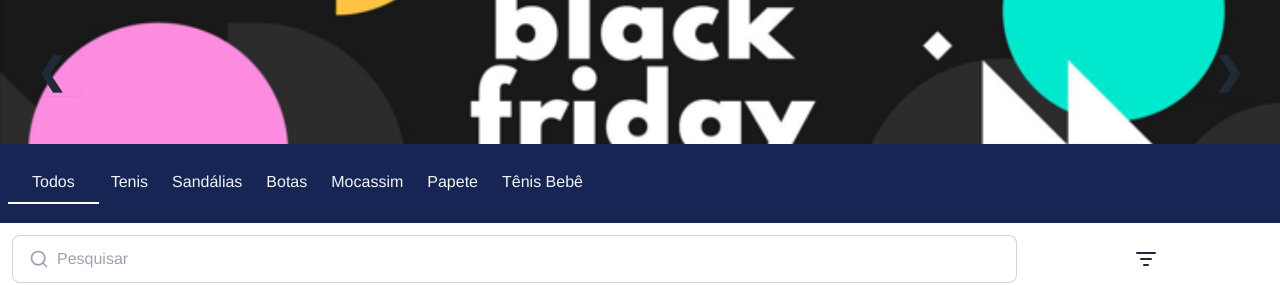
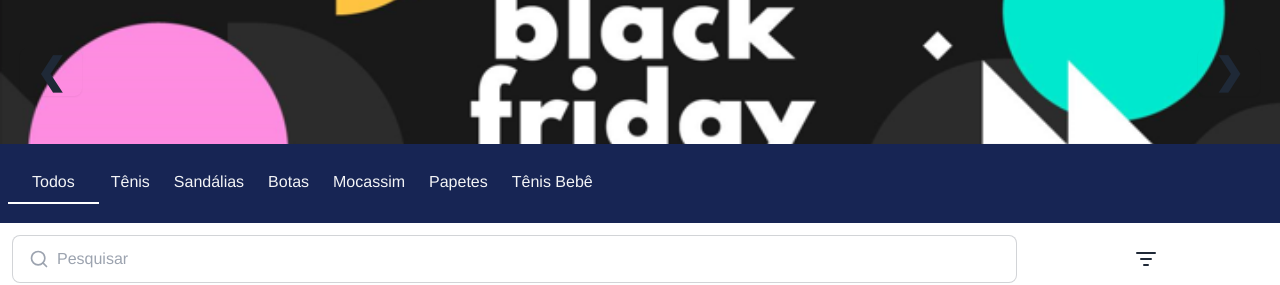
Before and after one commit to diogokimisima/CatalogoLink, a Vue app: page / in a window 1280 px wide. Shown: the top 285 px of the page. Built offline with nearby package versions, Linux system fonts and the light colour scheme.

Commit message:
melhorando o meu toolabr

```diff
--- a/src/components/catalogo/Catalogo.vue
+++ b/src/components/catalogo/Catalogo.vue
@@ -4,7 +4,7 @@
     <div>
         <!-- Card -->
         <div v-if="filteredCatalogo.length === 0" class="text-center mt-5">
-            <h1 class="font-semibold">Nenhuma busca encontrada.</h1>
+            <h1 class="font-semibold">NENHUM PRODUTO ENCONTRADO.</h1>
         </div>
 
         <div v-for="(item, index) in filteredCatalogo" :key="item.id">
--- a/src/data/catalogo.js
+++ b/src/data/catalogo.js
@@ -35,7 +35,7 @@ export const catalogo = [
         id_produto: "100.01.20220",
         id_categoria: "100.01",
         title: "Tênis Infantil",
-        categoria: "tenis",
+        categoria: "Tênis",
         cor: "Verde",
         cor_predominante: "green",
         tamanho: [20, 21, 22, 23, 24, 25, 26, 27],
@@ -48,7 +48,7 @@ export const catalogo = [
         id_produto: "100.01.20525",
         id_categoria: "100.01",
         title: "Tênis Infantil",
-        categoria: "tenis",
+        categoria: "Tênis",
         cor: "Laranja",
         cor_predominante: "orange",
         tamanho: [20, 21, 22, 23, 24, 25, 26, 27],
@@ -60,7 +60,7 @@ export const catalogo = [
         id_produto: "100.01.20284",
         id_categoria: "100.01",
         title: "Tênis Infantil",
-        categoria: "tenis",
+        categoria: "Tênis",
         cor: "Azul",
         cor_predominante: "blue",
         tamanho: [20, 21, 22, 23, 24, 25, 26, 27],
@@ -72,7 +72,7 @@ export const catalogo = [
         id_produto: "100.01.20454",
         id_categoria: "100.01",
         title: "Tênis Infantil",
-        categoria: "tenis",
+        categoria: "Tênis",
         cor: "Amarelo",
         cor_predominante: "yellow",
         tamanho: [20, 21, 22, 23, 24, 25, 26, 27],
@@ -243,7 +243,7 @@ export const catalogo = [
         id_produto: "120.03.2081",
         id_categoria: "120.03",
         title: "Papete Infantil",
-        categoria: "Papete",
+        categoria: "Papetes",
         cor: "Azul",
         cor_predominante: "blue",
         tamanho: [20, 21, 22, 23, 24, 25, 26, 27],
@@ -256,7 +256,7 @@ export const catalogo = [
         id_produto: "120.03.20466",
         id_categoria: "120.03",
         title: "Papete Infantil",
-        categoria: "Papete",
+        categoria: "Papetes",
         cor: "Bege",
         cor_predominante: "#f5f5dc",
         tamanho: [20, 21, 22, 23, 24, 25, 26, 27],
@@ -268,7 +268,7 @@ export const catalogo = [
         id_produto: "120.03.20131",
         id_categoria: "120.03",
         title: "Papete Infantil",
-        categoria: "Papete",
+        categoria: "Papetes",
         cor: "Marrom",
         cor_predominante: "#8b4513",
         tamanho: [20, 21, 22, 23, 24, 25, 26, 27],
@@ -280,7 +280,7 @@ export const catalogo = [
         id_produto: "120.03.20221",
         id_categoria: "120.03",
         title: "Papete Infantil",
-        categoria: "Papete",
+        categoria: "Papetes",
         cor: "Preto",
         cor_predominante: "black",
         tamanho: [20, 21, 22, 23, 24, 25, 26, 27],
--- a/src/pages/Carrinho.vue
+++ b/src/pages/Carrinho.vue
@@ -11,7 +11,7 @@
         </div>
     </header>
 
-    <div  class="flex flex-col justify-center items-center">
+    <div class="flex flex-col justify-center items-center">
         <div v-if="carrinho.length === 0" class="flex flex-col items-center justify-center h-lvh">
             <h1 class="font-semibold">SEU CARRINHO ESTÁ VAZIO</h1>
 
@@ -20,8 +20,9 @@
             </router-link>
         </div>
 
-        <ul  class="mt-5">
-            <li v-motion-fade-visible v-for="(item, index) in carrinho" :key="index" class="border-b border-gray-00 mb-4 pb-4">
+        <ul class="mt-5">
+            <li v-motion-fade-visible v-for="(item, index) in carrinho" :key="index"
+                class="border-b border-gray-00 mb-4 pb-4">
                 <div class="flex flex-col">
                     <div class="flex flex-row items-center justify-between">
                         <h2 class="font-bold text-lg">{{ item.numeroItem }} - {{ item.nomeProduto }}</h2>
@@ -39,13 +40,17 @@
                     </div>
                 </div>
 
-                <div class="flex gap-4 items-">
-                    <ul v-for="(quantidade, tamanho) in item.quantidadePorTamanho" :key="tamanho" class="mt-2 ">
+                <div class="flex gap-4 mt-2">
+                    <ul v-for="(quantidade, tamanho) in item.quantidadePorTamanho" :key="tamanho" class="">
                         <li class="text-gray-600">
                             {{ tamanho }}
                         </li>
                         <li>{{ quantidade }} </li>
                     </ul>
+                    <div>
+                        <p>Total</p>
+                        <p> {{ somaQuantidade(item.quantidadePorTamanho) }} </p>
+                    </div>
                 </div>
 
                 <dialog id="my_modal_2" class="modal">
@@ -56,7 +61,7 @@
                             <div class="flex ">
                                 <button class="border-neutral-200 border p-2 rounded-md"
                                     @click="removerDoCarrinho(index)">Confirmar</button>
-                                <button  class="ml-auto border-neutral-200 border p-2 rounded-md">Cancelar</button>
+                                <button class="ml-auto border-neutral-200 border p-2 rounded-md">Cancelar</button>
                             </div>
                         </form>
                     </div>
@@ -82,6 +87,10 @@ carrinho.value.forEach((item, index) => {
     item.numeroItem = index + 1;
 });
 
+const somaQuantidade = (quantidadePorTamanho) => {
+    return Object.values(quantidadePorTamanho).reduce((total, quantidade) => total + quantidade, 0);
+};
+
 const removerDoCarrinho = (index) => {
     store.dispatch('removeFromCart', index);
 
@@ -94,15 +103,19 @@ const removerDoCarrinho = (index) => {
 
 
 <style scoped>
-
-.slide-enter-active, .slide-leave-active {
+.slide-enter-active,
+.slide-leave-active {
     transition: transform 0.5s, opacity 0.5s;
 }
-.slide-enter-from, .slide-leave-to {
+
+.slide-enter-from,
+.slide-leave-to {
     opacity: 0;
     transform: translateX(100%);
 }
-.slide-enter-to, .slide-leave-from {
+
+.slide-enter-to,
+.slide-leave-from {
     opacity: 1;
     transform: translateX(0);
 }
```
